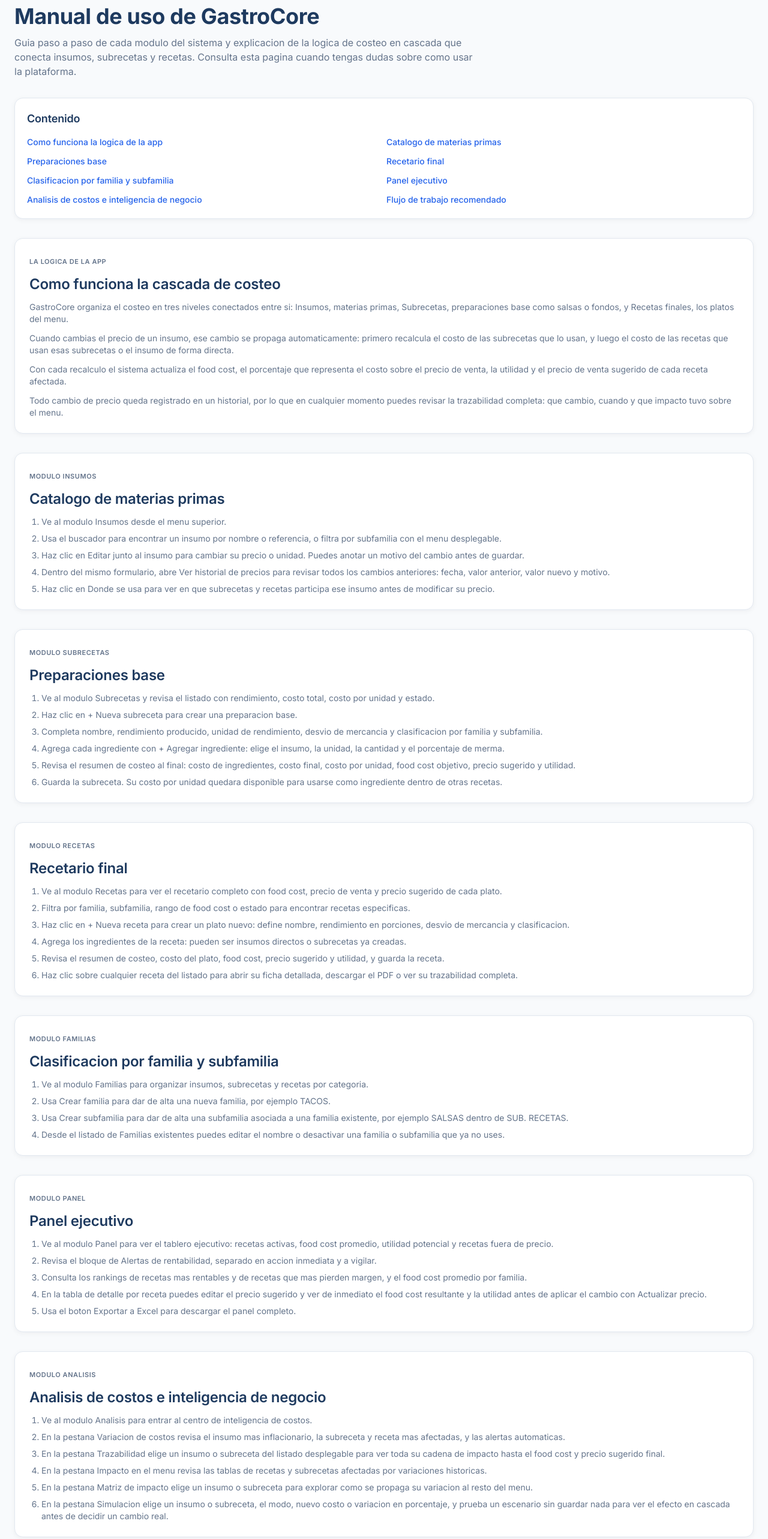
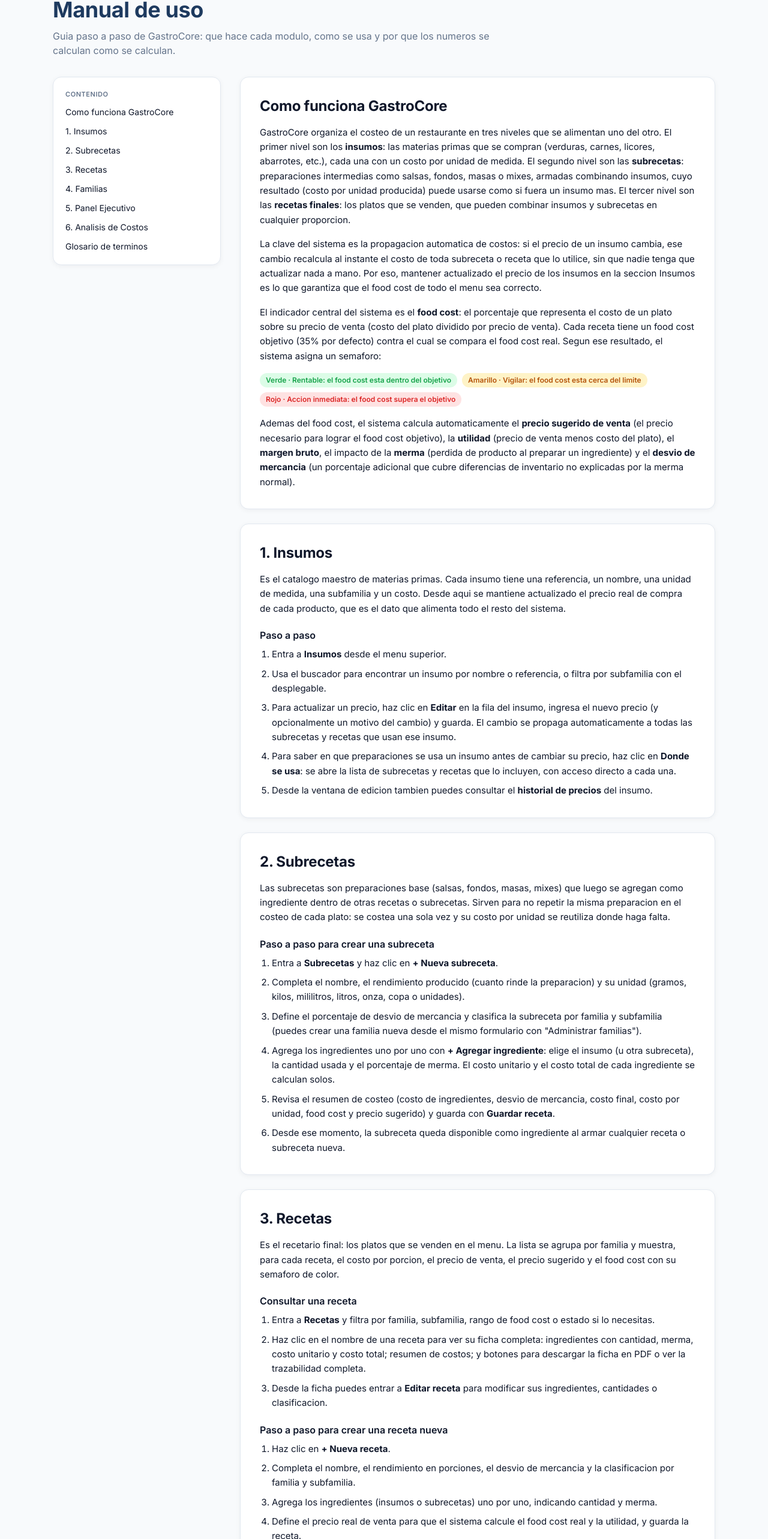
Before and after one commit to grupolbmjv-bit/Mafia-Taqueria, a Next.js app: page /manual in a window 1280 px wide. Shown: the part 118-2684 px from the top of the page at 60% size. Built offline with nearby package versions, Linux system fonts and the light colour scheme.

Commit message:
feat: rediseno del modulo Manual con guia completa y glosario

```diff
--- a/app/manual/page.tsx
+++ b/app/manual/page.tsx
@@ -1,155 +1,174 @@
-import Link from 'next/link';
-
-const MODULOS = [
-  {
-    id: 'insumos',
-    eyebrow: 'Modulo Insumos',
-    titulo: 'Catalogo de materias primas',
-    pasos: [
-      'Ve al modulo Insumos desde el menu superior.',
-      'Usa el buscador para encontrar un insumo por nombre o referencia, o filtra por subfamilia con el menu desplegable.',
-      'Haz clic en Editar junto al insumo para cambiar su precio o unidad. Puedes anotar un motivo del cambio antes de guardar.',
-      'Dentro del mismo formulario, abre Ver historial de precios para revisar todos los cambios anteriores: fecha, valor anterior, valor nuevo y motivo.',
-      'Haz clic en Donde se usa para ver en que subrecetas y recetas participa ese insumo antes de modificar su precio.',
-    ],
-  },
-  {
-    id: 'subrecetas',
-    eyebrow: 'Modulo Subrecetas',
-    titulo: 'Preparaciones base',
-    pasos: [
-      'Ve al modulo Subrecetas y revisa el listado con rendimiento, costo total, costo por unidad y estado.',
-      'Haz clic en + Nueva subreceta para crear una preparacion base.',
-      'Completa nombre, rendimiento producido, unidad de rendimiento, desvio de mercancia y clasificacion por familia y subfamilia.',
-      'Agrega cada ingrediente con + Agregar ingrediente: elige el insumo, la unidad, la cantidad y el porcentaje de merma.',
-      'Revisa el resumen de costeo al final: costo de ingredientes, costo final, costo por unidad, food cost objetivo, precio sugerido y utilidad.',
-      'Guarda la subreceta. Su costo por unidad quedara disponible para usarse como ingrediente dentro de otras recetas.',
-    ],
-  },
-  {
-    id: 'recetas',
-    eyebrow: 'Modulo Recetas',
-    titulo: 'Recetario final',
-    pasos: [
-      'Ve al modulo Recetas para ver el recetario completo con food cost, precio de venta y precio sugerido de cada plato.',
-      'Filtra por familia, subfamilia, rango de food cost o estado para encontrar recetas especificas.',
-      'Haz clic en + Nueva receta para crear un plato nuevo: define nombre, rendimiento en porciones, desvio de mercancia y clasificacion.',
-      'Agrega los ingredientes de la receta: pueden ser insumos directos o subrecetas ya creadas.',
-      'Revisa el resumen de costeo, costo del plato, food cost, precio sugerido y utilidad, y guarda la receta.',
-      'Haz clic sobre cualquier receta del listado para abrir su ficha detallada, descargar el PDF o ver su trazabilidad completa.',
-    ],
-  },
-  {
-    id: 'familias',
-    eyebrow: 'Modulo Familias',
-    titulo: 'Clasificacion por familia y subfamilia',
-    pasos: [
-      'Ve al modulo Familias para organizar insumos, subrecetas y recetas por categoria.',
-      'Usa Crear familia para dar de alta una nueva familia, por ejemplo TACOS.',
-      'Usa Crear subfamilia para dar de alta una subfamilia asociada a una familia existente, por ejemplo SALSAS dentro de SUB. RECETAS.',
-      'Desde el listado de Familias existentes puedes editar el nombre o desactivar una familia o subfamilia que ya no uses.',
-    ],
-  },
-  {
-    id: 'panel',
-    eyebrow: 'Modulo Panel',
-    titulo: 'Panel ejecutivo',
-    pasos: [
-      'Ve al modulo Panel para ver el tablero ejecutivo: recetas activas, food cost promedio, utilidad potencial y recetas fuera de precio.',
-      'Revisa el bloque de Alertas de rentabilidad, separado en accion inmediata y a vigilar.',
-      'Consulta los rankings de recetas mas rentables y de recetas que mas pierden margen, y el food cost promedio por familia.',
-      'En la tabla de detalle por receta puedes editar el precio sugerido y ver de inmediato el food cost resultante y la utilidad antes de aplicar el cambio con Actualizar precio.',
-      'Usa el boton Exportar a Excel para descargar el panel completo.',
-    ],
-  },
-  {
-    id: 'analisis',
-    eyebrow: 'Modulo Analisis',
-    titulo: 'Analisis de costos e inteligencia de negocio',
-    pasos: [
-      'Ve al modulo Analisis para entrar al centro de inteligencia de costos.',
-      'En la pestana Variacion de costos revisa el insumo mas inflacionario, la subreceta y receta mas afectadas, y las alertas automaticas.',
-      'En la pestana Trazabilidad elige un insumo o subreceta del listado desplegable para ver toda su cadena de impacto hasta el food cost y precio sugerido final.',
-      'En la pestana Impacto en el menu revisa las tablas de recetas y subrecetas afectadas por variaciones historicas.',
-      'En la pestana Matriz de impacto elige un insumo o subreceta para explorar como se propaga su variacion al resto del menu.',
-      'En la pestana Simulacion elige un insumo o subreceta, el modo, nuevo costo o variacion en porcentaje, y prueba un escenario sin guardar nada para ver el efecto en cascada antes de decidir un cambio real.',
-    ],
-  },
-  {
-    id: 'flujo',
-    eyebrow: 'Recomendacion',
-    titulo: 'Flujo de trabajo recomendado',
-    pasos: [
-      'Carga o verifica los insumos y sus precios en el modulo Insumos.',
-      'Crea las subrecetas necesarias, salsas, fondos, masas, en el modulo Subrecetas, ya que se calculan a partir de los insumos.',
-      'Crea las recetas finales en el modulo Recetas, combinando insumos y subrecetas.',
-      'Usa el modulo Familias para mantener todo bien clasificado desde el inicio.',
-      'Revisa el modulo Panel para monitorear el food cost y la rentabilidad del menu completo.',
-      'Usa el modulo Analisis para detectar alertas de variacion de precios y simular el impacto de futuros cambios antes de aplicarlos.',
-    ],
-  },
-];
-
 export default function ManualPage() {
   return (
-    <main className="app-shell py-10 space-y-8">
-      <div className="space-y-3">
-        <span className="eyebrow">Centro de ayuda</span>
-        <h1 className="font-display text-4xl font-bold text-[#1E3A5F]">Manual de uso de GastroCore</h1>
-        <p className="max-w-3xl text-base text-muted">
-          Guia paso a paso de cada modulo del sistema y explicacion de la logica de costeo en cascada que conecta
-          insumos, subrecetas y recetas. Consulta esta pagina cuando tengas dudas sobre como usar la plataforma.
-        </p>
-      </div>
+    <main className="mx-auto max-w-6xl px-6 py-10">
+      <p className="eyebrow">Centro de ayuda</p>
+      <h1 className="mt-2 text-4xl font-display font-bold text-[var(--brand)]">Manual de uso</h1>
+      <p className="mt-3 max-w-3xl text-[var(--muted)]">
+        Guia paso a paso de GastroCore: que hace cada modulo, como se usa y por que los numeros se calculan como se calculan.
+      </p>
 
-      <nav className="card p-5">
-        <h2 className="font-display text-lg font-semibold text-[#1E3A5F]">Contenido</h2>
-        <ul className="mt-3 grid gap-2 sm:grid-cols-2">
-          <li><a href="#logica" className="text-sm font-medium text-[#2563EB] hover:underline">Como funciona la logica de la app</a></li>
-          {MODULOS.map((m) => (
-            <li key={m.id}>
-              <a href={'#' + m.id} className="text-sm font-medium text-[#2563EB] hover:underline">{m.titulo}</a>
-            </li>
-          ))}
-        </ul>
-      </nav>
+      <div className="mt-8 grid gap-8 lg:grid-cols-[280px_1fr] items-start">
+        <aside className="card p-5 lg:sticky lg:top-20">
+          <p className="eyebrow">Contenido</p>
+          <nav className="mt-3 flex flex-col gap-3 text-sm">
+            <a href="#como-funciona" className="text-[var(--ink)] hover:text-[var(--accent)]">Como funciona GastroCore</a>
+            <a href="#insumos" className="text-[var(--ink)] hover:text-[var(--accent)]">1. Insumos</a>
+            <a href="#subrecetas" className="text-[var(--ink)] hover:text-[var(--accent)]">2. Subrecetas</a>
+            <a href="#recetas" className="text-[var(--ink)] hover:text-[var(--accent)]">3. Recetas</a>
+            <a href="#familias" className="text-[var(--ink)] hover:text-[var(--accent)]">4. Familias</a>
+            <a href="#panel" className="text-[var(--ink)] hover:text-[var(--accent)]">5. Panel Ejecutivo</a>
+            <a href="#analisis" className="text-[var(--ink)] hover:text-[var(--accent)]">6. Analisis de Costos</a>
+            <a href="#glosario" className="text-[var(--ink)] hover:text-[var(--accent)]">Glosario de terminos</a>
+          </nav>
+        </aside>
 
-      <section id="logica" className="card p-6 space-y-3 scroll-mt-24">
-        <span className="eyebrow">La logica de la app</span>
-        <h2 className="font-display text-2xl font-semibold text-[#1E3A5F]">Como funciona la cascada de costeo</h2>
-        <p className="text-sm text-muted">
-          GastroCore organiza el costeo en tres niveles conectados entre si: Insumos, materias primas, Subrecetas,
-          preparaciones base como salsas o fondos, y Recetas finales, los platos del menu.
-        </p>
-        <p className="text-sm text-muted">
-          Cuando cambias el precio de un insumo, ese cambio se propaga automaticamente: primero recalcula el costo
-          de las subrecetas que lo usan, y luego el costo de las recetas que usan esas subrecetas o el insumo de
-          forma directa.
-        </p>
-        <p className="text-sm text-muted">
-          Con cada recalculo el sistema actualiza el food cost, el porcentaje que representa el costo sobre el
-          precio de venta, la utilidad y el precio de venta sugerido de cada receta afectada.
-        </p>
-        <p className="text-sm text-muted">
-          Todo cambio de precio queda registrado en un historial, por lo que en cualquier momento puedes revisar la
-          trazabilidad completa: que cambio, cuando y que impacto tuvo sobre el menu.
-        </p>
-      </section>
+        <div className="space-y-6">
+          <section id="como-funciona" className="card p-8">
+            <h2 className="text-2xl font-display font-bold text-[var(--ink)]">Como funciona GastroCore</h2>
+            <div className="mt-4 space-y-4 text-[15px] leading-relaxed text-[var(--ink)]">
+              <p>
+                GastroCore organiza el costeo de un restaurante en tres niveles que se alimentan uno del otro. El primer nivel son los <strong>insumos</strong>: las materias primas que se compran (verduras, carnes, licores, abarrotes, etc.), cada una con un costo por unidad de medida. El segundo nivel son las <strong>subrecetas</strong>: preparaciones intermedias como salsas, fondos, masas o mixes, armadas combinando insumos, cuyo resultado (costo por unidad producida) puede usarse como si fuera un insumo mas. El tercer nivel son las <strong>recetas finales</strong>: los platos que se venden, que pueden combinar insumos y subrecetas en cualquier proporcion.
+              </p>
+              <p>
+                La clave del sistema es la propagacion automatica de costos: si el precio de un insumo cambia, ese cambio recalcula al instante el costo de toda subreceta o receta que lo utilice, sin que nadie tenga que actualizar nada a mano. Por eso, mantener actualizado el precio de los insumos en la seccion Insumos es lo que garantiza que el food cost de todo el menu sea correcto.
+              </p>
+              <p>
+                El indicador central del sistema es el <strong>food cost</strong>: el porcentaje que representa el costo de un plato sobre su precio de venta (costo del plato dividido por precio de venta). Cada receta tiene un food cost objetivo (35% por defecto) contra el cual se compara el food cost real. Segun ese resultado, el sistema asigna un semaforo:
+              </p>
+              <div className="flex flex-wrap gap-2">
+                <span className="chip chip-success">Verde &middot; Rentable: el food cost esta dentro del objetivo</span>
+                <span className="chip chip-warning">Amarillo &middot; Vigilar: el food cost esta cerca del limite</span>
+                <span className="chip chip-danger">Rojo &middot; Accion inmediata: el food cost supera el objetivo</span>
+              </div>
+              <p>
+                Ademas del food cost, el sistema calcula automaticamente el <strong>precio sugerido de venta</strong> (el precio necesario para lograr el food cost objetivo), la <strong>utilidad</strong> (precio de venta menos costo del plato), el <strong>margen bruto</strong>, el impacto de la <strong>merma</strong> (perdida de producto al preparar un ingrediente) y el <strong>desvio de mercancia</strong> (un porcentaje adicional que cubre diferencias de inventario no explicadas por la merma normal).
+              </p>
+            </div>
+          </section>
 
-      {MODULOS.map((m) => (
-        <section key={m.id} id={m.id} className="card p-6 space-y-3 scroll-mt-24">
-          <span className="eyebrow">{m.eyebrow}</span>
-          <h2 className="font-display text-2xl font-semibold text-[#1E3A5F]">{m.titulo}</h2>
-          <ol className="list-decimal space-y-2 pl-5 text-sm text-muted">
-            {m.pasos.map((paso) => (
-              <li key={paso}>{paso}</li>
-            ))}
-          </ol>
-        </section>
-      ))}
+          <section id="insumos" className="card p-8">
+            <h2 className="text-2xl font-display font-bold text-[var(--ink)]">1. Insumos</h2>
+            <p className="mt-4 text-[15px] leading-relaxed text-[var(--ink)]">
+              Es el catalogo maestro de materias primas. Cada insumo tiene una referencia, un nombre, una unidad de medida, una subfamilia y un costo. Desde aqui se mantiene actualizado el precio real de compra de cada producto, que es el dato que alimenta todo el resto del sistema.
+            </p>
+            <p className="mt-5 font-semibold text-[var(--ink)]">Paso a paso</p>
+            <ol className="mt-2 list-decimal space-y-2 pl-5 text-[15px] leading-relaxed text-[var(--ink)]">
+              <li>Entra a <strong>Insumos</strong> desde el menu superior.</li>
+              <li>Usa el buscador para encontrar un insumo por nombre o referencia, o filtra por subfamilia con el desplegable.</li>
+              <li>Para actualizar un precio, haz clic en <strong>Editar</strong> en la fila del insumo, ingresa el nuevo precio (y opcionalmente un motivo del cambio) y guarda. El cambio se propaga automaticamente a todas las subrecetas y recetas que usan ese insumo.</li>
+              <li>Para saber en que preparaciones se usa un insumo antes de cambiar su precio, haz clic en <strong>Donde se usa</strong>: se abre la lista de subrecetas y recetas que lo incluyen, con acceso directo a cada una.</li>
+              <li>Desde la ventana de edicion tambien puedes consultar el <strong>historial de precios</strong> del insumo.</li>
+            </ol>
+          </section>
 
-      <div>
-        <Link href="/" className="btn-secondary">Volver al inicio</Link>
+          <section id="subrecetas" className="card p-8">
+            <h2 className="text-2xl font-display font-bold text-[var(--ink)]">2. Subrecetas</h2>
+            <p className="mt-4 text-[15px] leading-relaxed text-[var(--ink)]">
+              Las subrecetas son preparaciones base (salsas, fondos, masas, mixes) que luego se agregan como ingrediente dentro de otras recetas o subrecetas. Sirven para no repetir la misma preparacion en el costeo de cada plato: se costea una sola vez y su costo por unidad se reutiliza donde haga falta.
+            </p>
+            <p className="mt-5 font-semibold text-[var(--ink)]">Paso a paso para crear una subreceta</p>
+            <ol className="mt-2 list-decimal space-y-2 pl-5 text-[15px] leading-relaxed text-[var(--ink)]">
+              <li>Entra a <strong>Subrecetas</strong> y haz clic en <strong>+ Nueva subreceta</strong>.</li>
+              <li>Completa el nombre, el rendimiento producido (cuanto rinde la preparacion) y su unidad (gramos, kilos, mililitros, litros, onza, copa o unidades).</li>
+              <li>Define el porcentaje de desvio de mercancia y clasifica la subreceta por familia y subfamilia (puedes crear una familia nueva desde el mismo formulario con &quot;Administrar familias&quot;).</li>
+              <li>Agrega los ingredientes uno por uno con <strong>+ Agregar ingrediente</strong>: elige el insumo (u otra subreceta), la cantidad usada y el porcentaje de merma. El costo unitario y el costo total de cada ingrediente se calculan solos.</li>
+              <li>Revisa el resumen de costeo (costo de ingredientes, desvio de mercancia, costo final, costo por unidad, food cost y precio sugerido) y guarda con <strong>Guardar receta</strong>.</li>
+              <li>Desde ese momento, la subreceta queda disponible como ingrediente al armar cualquier receta o subreceta nueva.</li>
+            </ol>
+          </section>
+
+          <section id="recetas" className="card p-8">
+            <h2 className="text-2xl font-display font-bold text-[var(--ink)]">3. Recetas</h2>
+            <p className="mt-4 text-[15px] leading-relaxed text-[var(--ink)]">
+              Es el recetario final: los platos que se venden en el menu. La lista se agrupa por familia y muestra, para cada receta, el costo por porcion, el precio de venta, el precio sugerido y el food cost con su semaforo de color.
+            </p>
+            <p className="mt-5 font-semibold text-[var(--ink)]">Consultar una receta</p>
+            <ol className="mt-2 list-decimal space-y-2 pl-5 text-[15px] leading-relaxed text-[var(--ink)]">
+              <li>Entra a <strong>Recetas</strong> y filtra por familia, subfamilia, rango de food cost o estado si lo necesitas.</li>
+              <li>Haz clic en el nombre de una receta para ver su ficha completa: ingredientes con cantidad, merma, costo unitario y costo total; resumen de costos; y botones para descargar la ficha en PDF o ver la trazabilidad completa.</li>
+              <li>Desde la ficha puedes entrar a <strong>Editar receta</strong> para modificar sus ingredientes, cantidades o clasificacion.</li>
+            </ol>
+            <p className="mt-5 font-semibold text-[var(--ink)]">Paso a paso para crear una receta nueva</p>
+            <ol className="mt-2 list-decimal space-y-2 pl-5 text-[15px] leading-relaxed text-[var(--ink)]">
+              <li>Haz clic en <strong>+ Nueva receta</strong>.</li>
+              <li>Completa el nombre, el rendimiento en porciones, el desvio de mercancia y la clasificacion por familia y subfamilia.</li>
+              <li>Agrega los ingredientes (insumos o subrecetas) uno por uno, indicando cantidad y merma.</li>
+              <li>Define el precio real de venta para que el sistema calcule el food cost real y la utilidad, y guarda la receta.</li>
+            </ol>
+          </section>
+
+          <section id="familias" className="card p-8">
+            <h2 className="text-2xl font-display font-bold text-[var(--ink)]">4. Familias</h2>
+            <p className="mt-4 text-[15px] leading-relaxed text-[var(--ink)]">
+              Las familias y subfamilias son la forma de clasificar y ordenar insumos, subrecetas y recetas (por ejemplo Entradas, Arroces, Fruver, Licores). Se usan como filtro en todas las demas secciones y en los reportes del Panel y de Analisis.
+            </p>
+            <p className="mt-5 font-semibold text-[var(--ink)]">Paso a paso</p>
+            <ol className="mt-2 list-decimal space-y-2 pl-5 text-[15px] leading-relaxed text-[var(--ink)]">
+              <li>Entra a <strong>Familias</strong> desde el menu.</li>
+              <li>Para crear una familia nueva, escribe el nombre en &quot;Nueva familia&quot; y haz clic en <strong>Crear familia</strong>.</li>
+              <li>Para crear una subfamilia, elige primero la familia a la que pertenecera y haz clic en <strong>Crear subfamilia</strong>.</li>
+              <li>Desde el listado &quot;Familias existentes&quot; puedes <strong>editar</strong> el nombre de una familia o subfamilia, o <strong>desactivarla</strong> si ya no se usa.</li>
+            </ol>
+          </section>
+
+          <section id="panel" className="card p-8">
+            <h2 className="text-2xl font-display font-bold text-[var(--ink)]">5. Panel Ejecutivo</h2>
+            <div className="mt-4 space-y-4 text-[15px] leading-relaxed text-[var(--ink)]">
+              <p>
+                Es el tablero de indicadores para revisar la salud del menu de un vistazo: recetas activas, food cost promedio, utilidad potencial y recetas fuera de precio, ademas de alertas de rentabilidad separadas en &quot;accion inmediata&quot; y &quot;a vigilar&quot;.
+              </p>
+              <p>
+                Incluye un ranking de las recetas mas rentables, un ranking de las que mas se alejan del objetivo, el food cost promedio por familia y una tabla detallada donde se puede simular un precio sugerido editable y ver de inmediato el food cost resultante y la utilidad, ademas de activar, desactivar o actualizar el precio de cada receta directamente desde ahi. Todo el panel se puede exportar a Excel con el boton correspondiente.
+              </p>
+            </div>
+          </section>
+
+          <section id="analisis" className="card p-8">
+            <h2 className="text-2xl font-display font-bold text-[var(--ink)]">6. Analisis de Costos</h2>
+            <div className="mt-4 space-y-4 text-[15px] leading-relaxed text-[var(--ink)]">
+              <p>
+                Esta seccion muestra como varian los precios de los insumos a lo largo del tiempo y cuanto afecta esa variacion al menu. En la parte superior aparecen el insumo mas inflacionario, la receta mas afectada, la variacion promedio de costos y alertas automaticas cuando un insumo sube mucho de precio o una receta supera su food cost objetivo.
+              </p>
+              <p>
+                Tiene tres pestanas: <strong>Variacion de costos</strong> (top de insumos que mas subieron o bajaron y variacion por familia), <strong>Impacto en el menu</strong> (que recetas se ven afectadas por cada variacion de insumo) y <strong>Simulacion</strong>, donde puedes elegir un insumo, escribir un precio hipotetico y ver que pasaria con el food cost y el precio sugerido de las recetas afectadas, sin guardar ningun cambio real. Tambien puedes descargar reportes en Excel o exportar la vista completa en PDF.
+              </p>
+            </div>
+          </section>
+
+          <section id="glosario" className="card p-8">
+            <h2 className="text-2xl font-display font-bold text-[var(--ink)]">Glosario de terminos</h2>
+            <div className="mt-4 divide-y divide-[var(--line)]">
+              <div className="py-3">
+                <p className="font-semibold text-[var(--ink)]">Food cost</p>
+                <p className="text-[var(--muted)]">Porcentaje que representa el costo de un plato sobre su precio de venta.</p>
+              </div>
+              <div className="py-3">
+                <p className="font-semibold text-[var(--ink)]">Food cost objetivo</p>
+                <p className="text-[var(--muted)]">El porcentaje maximo de food cost que la receta deberia tener (35% por defecto).</p>
+              </div>
+              <div className="py-3">
+                <p className="font-semibold text-[var(--ink)]">Precio sugerido</p>
+                <p className="text-[var(--muted)]">El precio de venta necesario para alcanzar el food cost objetivo.</p>
+              </div>
+              <div className="py-3">
+                <p className="font-semibold text-[var(--ink)]">Merma</p>
+                <p className="text-[var(--muted)]">Porcentaje de producto que se pierde al preparar un ingrediente (limpieza, coccion, corte).</p>
+              </div>
+              <div className="py-3">
+                <p className="font-semibold text-[var(--ink)]">Desvio de mercancia</p>
+                <p className="text-[var(--muted)]">Porcentaje adicional que cubre diferencias de inventario no explicadas por la merma normal.</p>
+              </div>
+              <div className="py-3">
+                <p className="font-semibold text-[var(--ink)]">Margen bruto</p>
+                <p className="text-[var(--muted)]">Porcentaje de utilidad sobre el precio de venta (utilidad dividida por precio de venta).</p>
+              </div>
+              <div className="py-3">
+                <p className="font-semibold text-[var(--ink)]">Utilidad</p>
+                <p className="text-[var(--muted)]">Diferencia entre el precio de venta y el costo total del plato.</p>
+              </div>
+            </div>
+          </section>
+        </div>
       </div>
     </main>
   );
```
